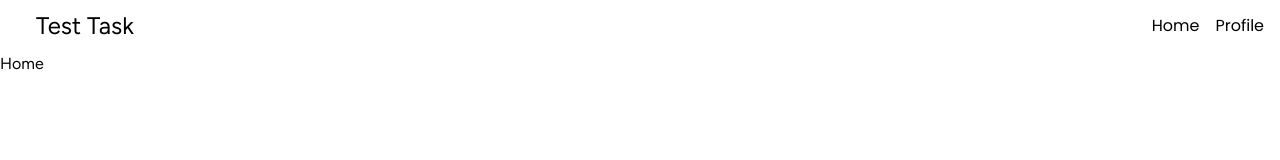
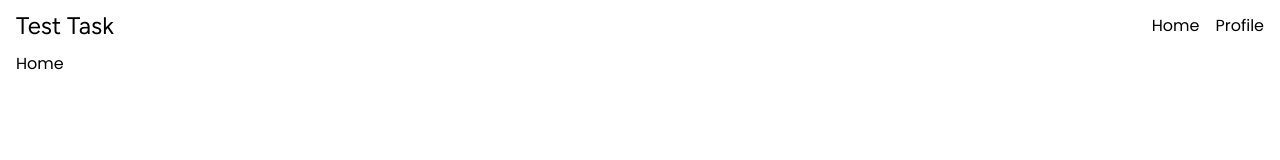
Before and after one commit to mdyasenrafe/test-task, a React (Create React App) app: page / in a window 1280 px wide. Shown: the top 160 px of the page. Built offline with nearby package versions, Linux system fonts and the light colour scheme.

Commit message:
navbar updated

```diff
--- a/src/components/layout/Layout.js
+++ b/src/components/layout/Layout.js
@@ -7,7 +7,7 @@ export default function Layout({ children }) {
       <nav>
         <Navbar />
       </nav>
-      <main>{children}</main>
+      <main className="container">{children}</main>
     </div>
   );
 }
--- a/src/components/layout/Navbar.js
+++ b/src/components/layout/Navbar.js
@@ -1,15 +1,10 @@
 import React, { useEffect, useState } from "react";
-import { Link, useNavigate } from "react-router-dom";
+import { Link } from "react-router-dom";
 import { AiOutlineClose, AiOutlineMenu } from "react-icons/ai";
-import { HiOutlineX } from "react-icons/hi";
-import { DemoImage } from "../../utils/Theme";
 
 const Navbar = () => {
   const [showMenu, setShowMenu] = useState(false);
   const [headerFixed, setHeaderFixed] = useState(false);
-  const [show, setShow] = useState(false);
-  const navigation = useNavigate();
-
   // handle scroll change header
   const headerChange = () => {
     if (window.scrollY > 10) {
@@ -45,12 +40,16 @@ const Navbar = () => {
     <div
       className={`${
         headerFixed ? "fixed bg-white py-2 z-30  shadow-lg" : "z-30 bg-color"
-      } min-w-full  transition-all delay-75 ease-in-out py-2`}
+      } min-w-full transition-all delay-75 ease-in-out py-2`}
     >
       <div className="container">
         <div>
           <div className="flex justify-between items-center w-full">
             <div className="flex items-center">
+              <Link to="/" className="flex items-center">
+                <h1 className="text-[24px]">Test Task</h1>
+              </Link>
+            </div>
             {!showMenu && (
               <button
                 aria-label="open menu"
@@ -62,16 +61,6 @@ const Navbar = () => {
                 <AiOutlineMenu className="text-[30px]" />
               </button>
             )}
-
-              <div className="ml-3">
-                <Link to="/" className="flex items-center">
-                  <h1 className="hidden lg:inline mx-2 text-[24px]">
-                    Test Task
-                  </h1>
-                </Link>
-              </div>
-            </div>
-
             {/* links */}
             <div className="hidden lg:flex space-x-4 items-center">
               {links.map((link) => (
@@ -84,28 +73,6 @@ const Navbar = () => {
                   {link.name}
                 </Link>
               ))}
-            </div>
-          </div>
-
-          <div
-            className={`${
-              show ? "absolute" : "hidden"
-            } top-16 right-0 shadow-md py-4 z-30 rounded-lg w-60  border bg-white  xl:right-28`}
-          >
-            <div>
-              <div className="px-4">
-                <HiOutlineX
-                  onClick={() => setShow(false)}
-                  className="border text-2xl  shadow-sm text-gray-400 rounded-md cursor-pointer"
-                />
-                <img
-                  className="h-16 w-16 rounded-full border-2 border-blue-500 mx-auto"
-                  src={DemoImage}
-                  alt=""
-                />
-                <h1 className="text-lg font-semibold text-center py-3">Rafe</h1>
-              </div>
-              <hr />
             </div>
           </div>
 
--- a/src/pages/Home.js
+++ b/src/pages/Home.js
@@ -4,7 +4,9 @@ import Layout from "../components/layout/Layout";
 export default function Home() {
   return (
     <Layout>
-      <h1>Home</h1>
+      <div>
+        <p>Home</p>
+      </div>
     </Layout>
   );
 }
```
Lines whose indentation alone changed are shown as unchanged.
